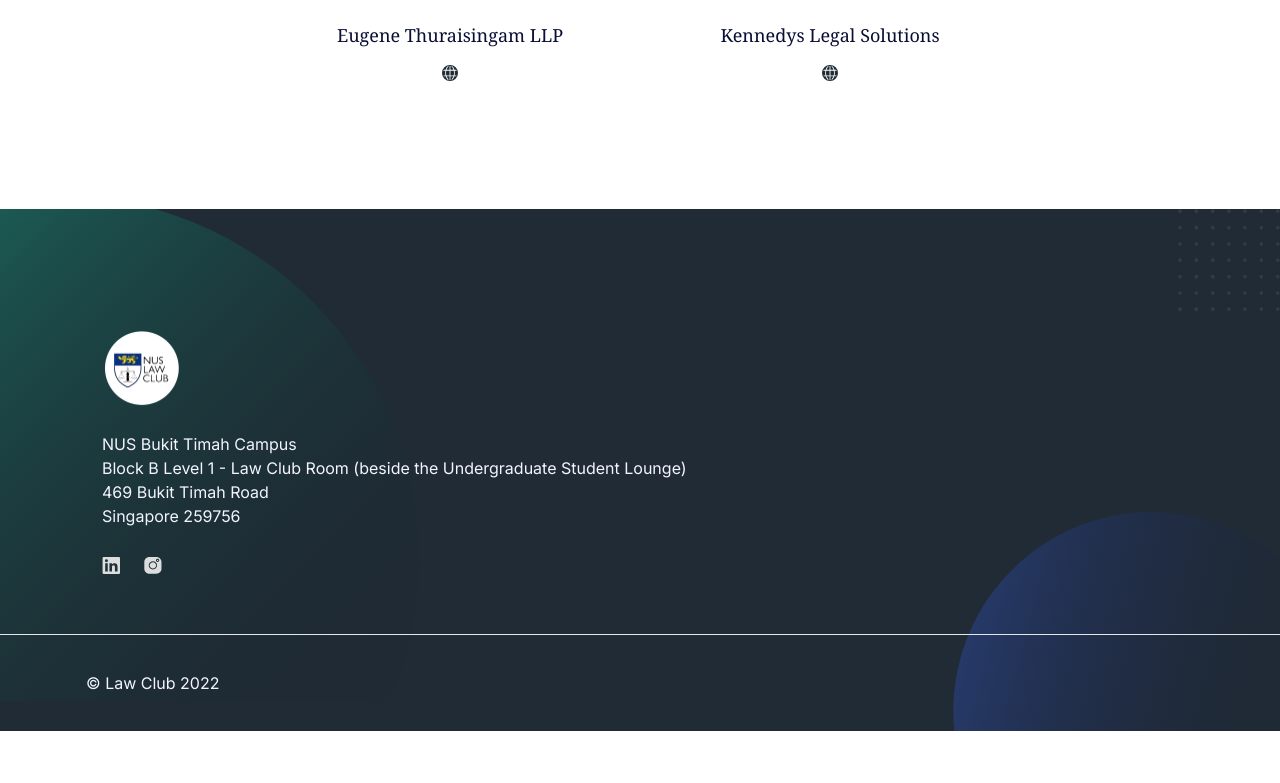
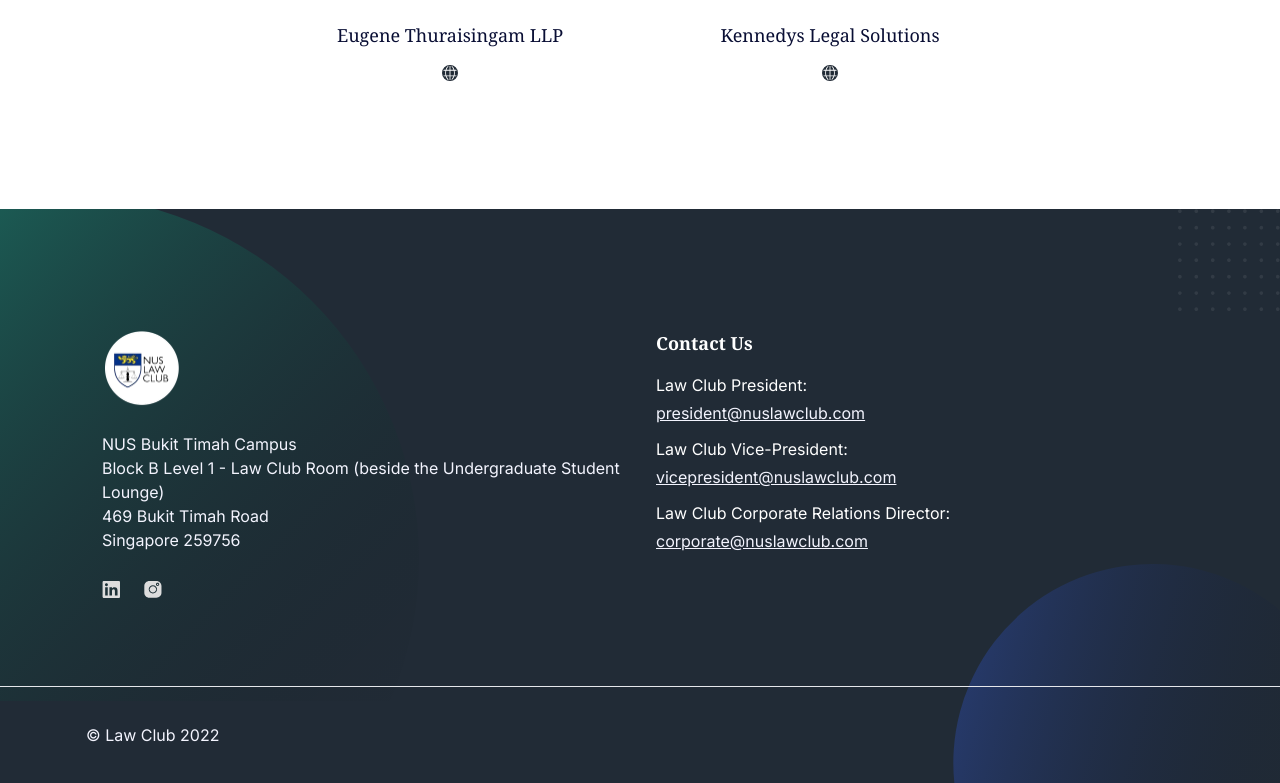
Before and after one commit to nuslawclub/lawclub-temp, a website: page index.html in a window 1280 px wide. Shown: the part 5666-6449 px from the top of the page. Before the commit the page ends 6397 px from the top, so only its background shows below. Drawn offline with Linux system fonts and the light colour scheme.

Commit message:
adding relevant email

```diff
--- a/index.html
+++ b/index.html
@@ -3100,7 +3100,7 @@
     >
       <div class="container">
         <div class="flex flex-wrap">
-          <div class="w-full px-4">
+          <div class="w-full md:w-1/2 px-4 mb-7">
             <div class="w-full">
               <div class="w-2 h-auto">
                 <img
@@ -3153,6 +3153,59 @@
                   </svg>
                 </a>
               </div>
+            </div>
+          </div>
+
+          <div class="w-full md:w-1/2 px-4">
+            <div class="w-full mb-10">
+              <h4 class="text-white text-lg font-semibold mb-4">Contact Us</h4>
+              <ul>
+                <li>
+                  <p class="text-white">Law Club President:</p>
+                  <a
+                    href="mailto:president@nuslawclub.com"
+                    class="
+                      inline-block
+                      text-base text-[#f3f4fe]
+                      hover:text-primary
+                      leading-loose
+                      mb-2
+                    "
+                  >
+                    president@nuslawclub.com
+                  </a>
+                </li>
+                <li>
+                  <p class="text-white">Law Club Vice-President:</p>
+                  <a
+                    href="mailto:vicepresident@nuslawclub.com"
+                    class="
+                      inline-block
+                      text-base text-[#f3f4fe]
+                      hover:text-primary
+                      leading-loose
+                      mb-2
+                    "
+                  >
+                    vicepresident@nuslawclub.com
+                  </a>
+                </li>
+                <li>
+                  <p class="text-white">Law Club Corporate Relations Director:</p>
+                  <a
+                    href="javascript:void(0)"
+                    class="
+                      inline-block
+                      text-base text-[#f3f4fe]
+                      hover:text-primary
+                      leading-loose
+                      mb-2
+                    "
+                  >
+                    corporate@nuslawclub.com
+                  </a>
+                </li>
+              </ul>
             </div>
           </div>
         </div>
```
